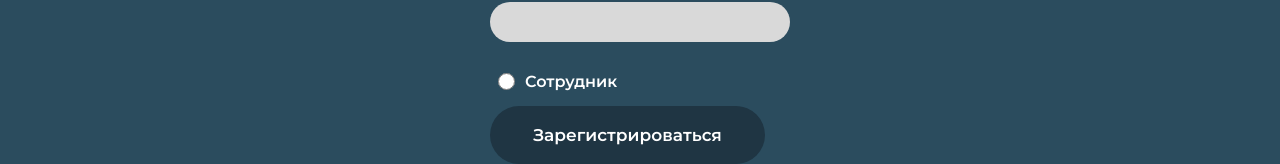
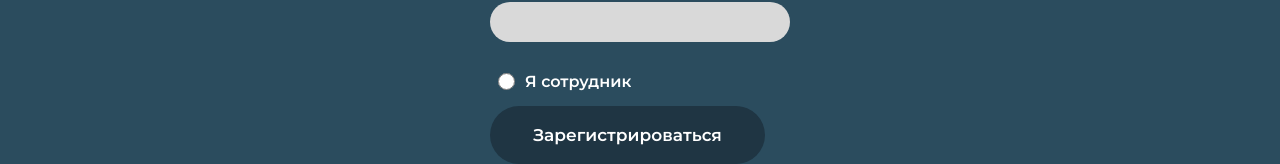
Before and after one commit to aver1ch/max-stud-bot, a React (Vite) app in the folder frontend/: page /register in a window 1280 px wide. Shown: the part 546-710 px from the top of the page. Built offline with nearby package versions, Linux system fonts and the light colour scheme.

Commit message:
added comment todo

```diff
--- a/frontend/src/pages/Register/Register.jsx
+++ b/frontend/src/pages/Register/Register.jsx
@@ -7,7 +7,7 @@ import Form from "../../components/Form/Form";
 function Register() {
   const [selectedCity, setSelectedCity] = useState("");
   const [selectedUniversity, setSelectedUniversity] = useState("");
-  const [selectedPosition, setSelectedPosition] = useState("");
+  const [selectedPosition, setSelectedPosition] = useState(""); // TODO: добавить по галочке "Я сотрудник" возможность ввода код-пароля
 
   const handleCityChange = (e) => {
     setSelectedCity(e.target.value);
@@ -80,7 +80,7 @@ function Register() {
                 className="radio-input"
                 onChange={handlePositionChange}
               />
-              Сотрудник
+              Я сотрудник
             </label>
           </div>
 
```
